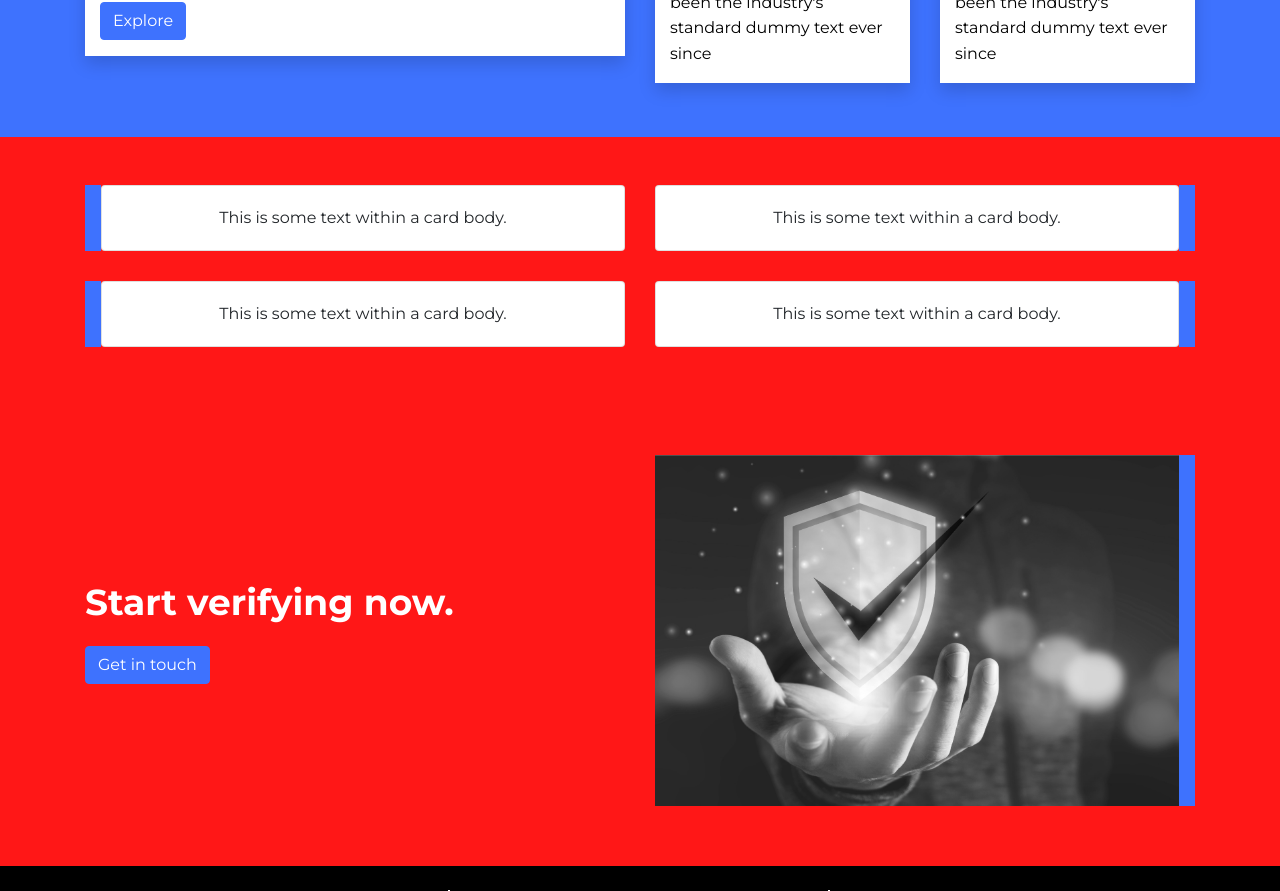
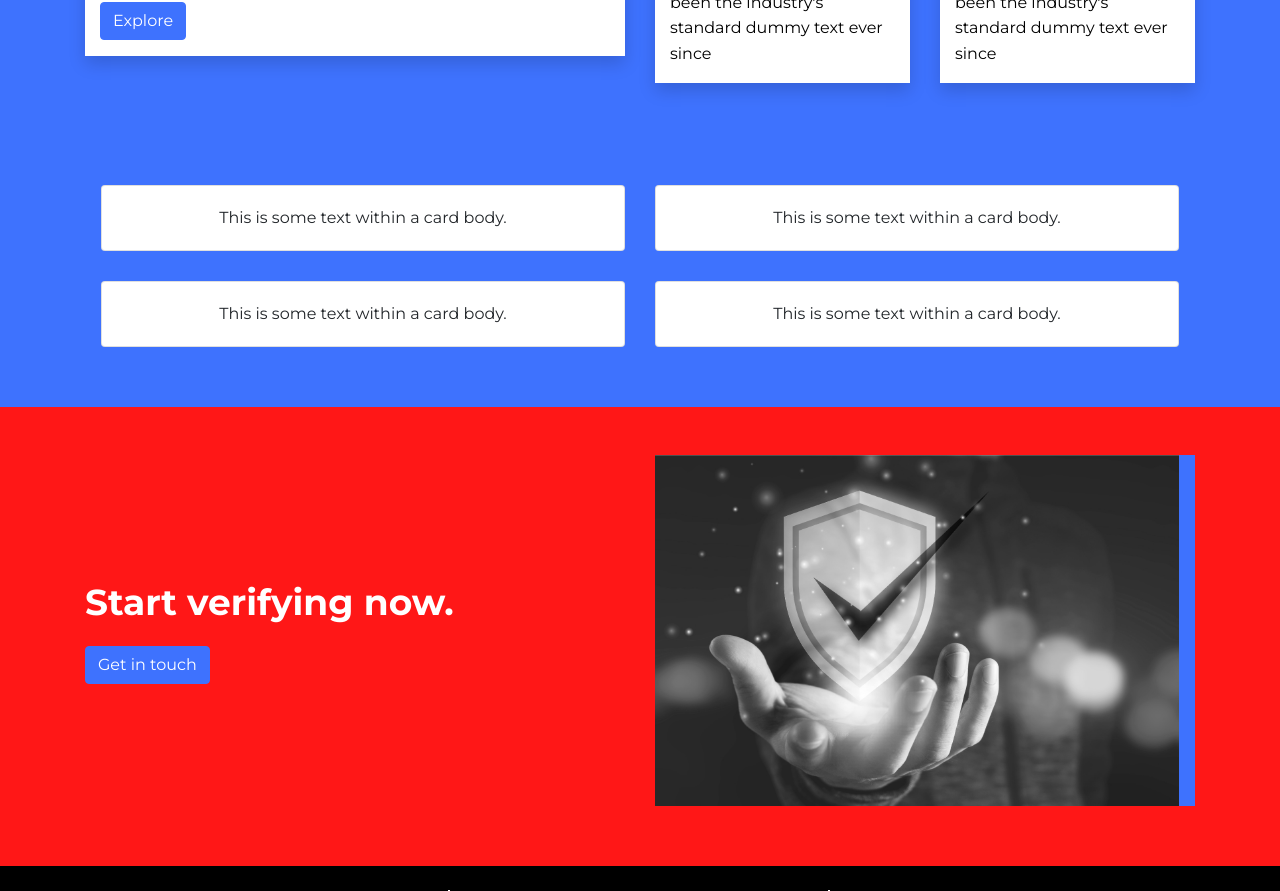
Before and after one commit to Evaluationz/evaluation-website, a React (Create React App) app: page / in a window 1280 px wide. Shown: the part 5760-6651 px from the top of the page. Built offline with nearby package versions, Linux system fonts and the light colour scheme.

Commit message:
blog changes

```diff
--- a/src/components/Landing/Landing.js
+++ b/src/components/Landing/Landing.js
@@ -580,7 +580,7 @@ const Landing = () => {
                 </div>
             </div>
          {/* blog */}
-         <div className="about-section bg-red pt-5 pb-30">
+         <div className="about-section bg-blue pt-5 pb-30">
                 <div className="container">
                 <div className="row align-items-center">
                         <div className="col-lg-6 pb-30">
```
